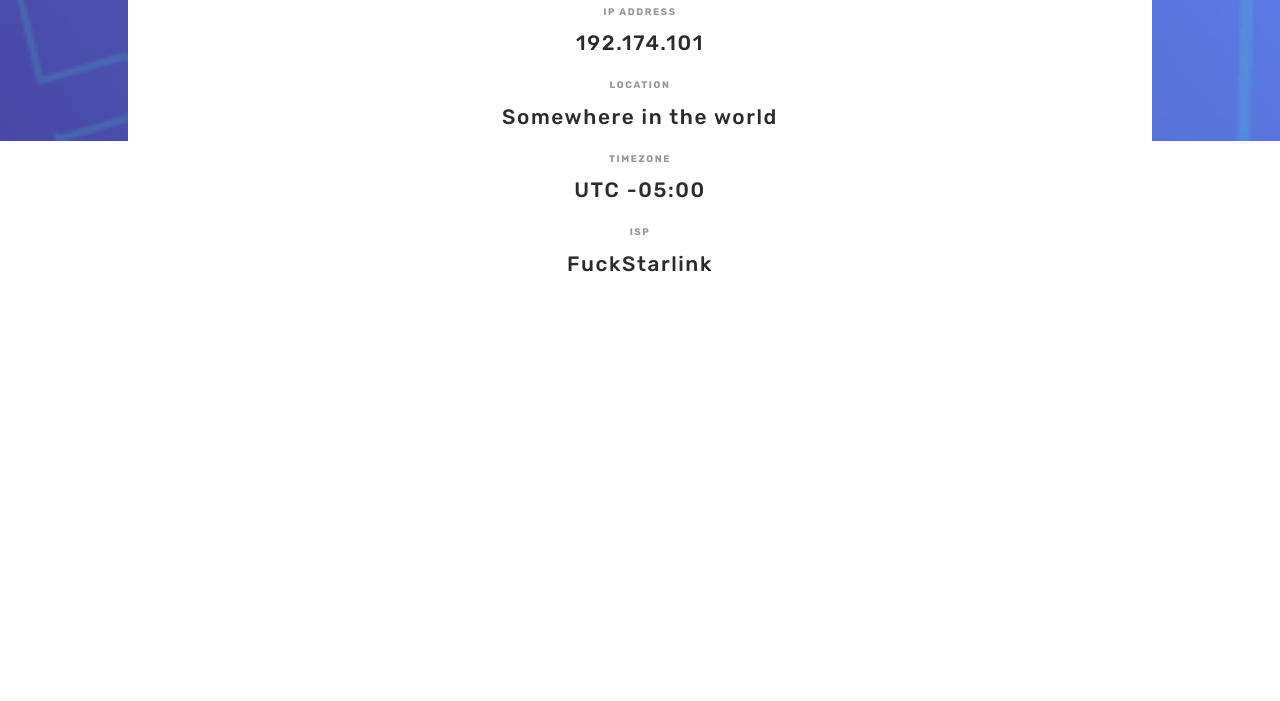
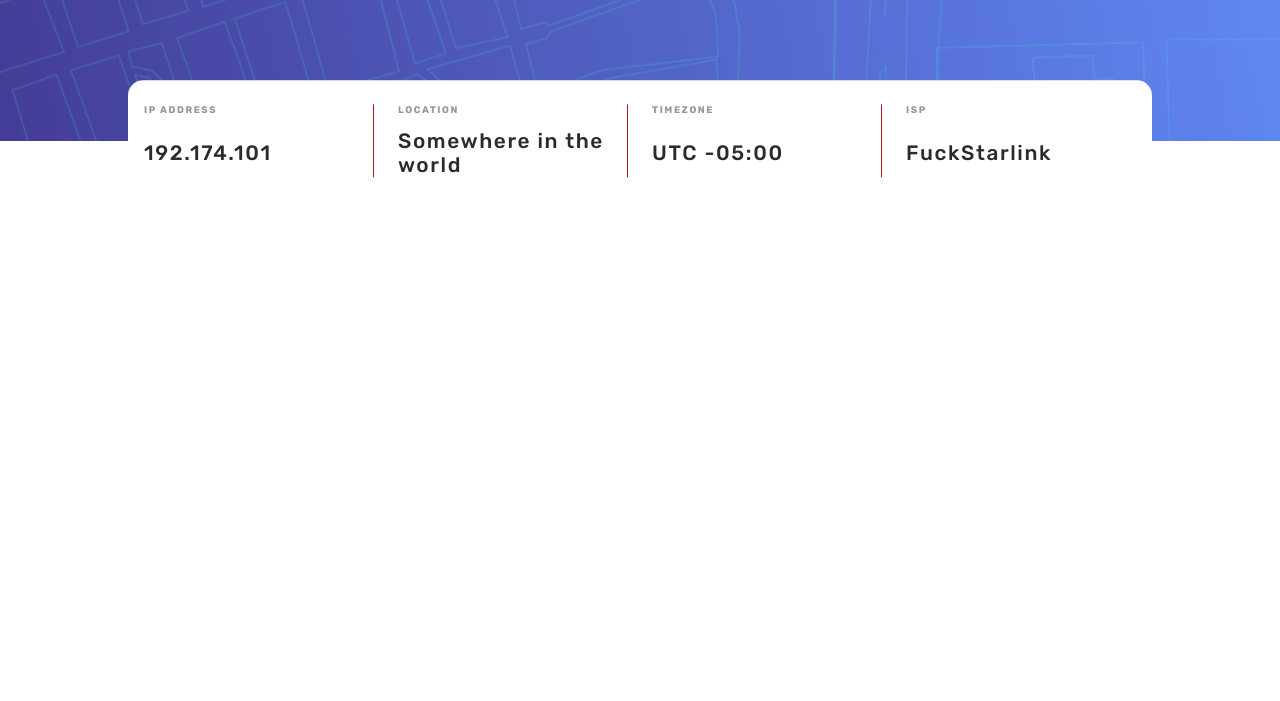
Before and after one commit to BreakingDev24/ipAddressTracker, a website built with Vite: page index.html in a window 1280 px wide. Shown: the part 99-800 px from the top of the page. Built offline with nearby package versions, Linux system fonts and the light colour scheme; no server answers.

Commit message:
feat(header): add responsive styles for desktop view

```diff
--- a/src/style.css
+++ b/src/style.css
@@ -93,3 +93,21 @@
 #map {
   flex: 1;
 }
+
+@media screen and (min-width: 62.5em) {
+  .header {
+    background-image: url("./images/pattern-bg-desktop.png");
+  }
+
+  .infoContainer {
+    grid-template-columns: repeat(4, 1fr);
+    padding-left: 1rem;
+    padding-right: 1rem;
+  }
+  .info {
+    text-align: left;
+  }
+  .info:not(:last-child) {
+    border-right: 1px solid #b81515;
+  }
+}
```
